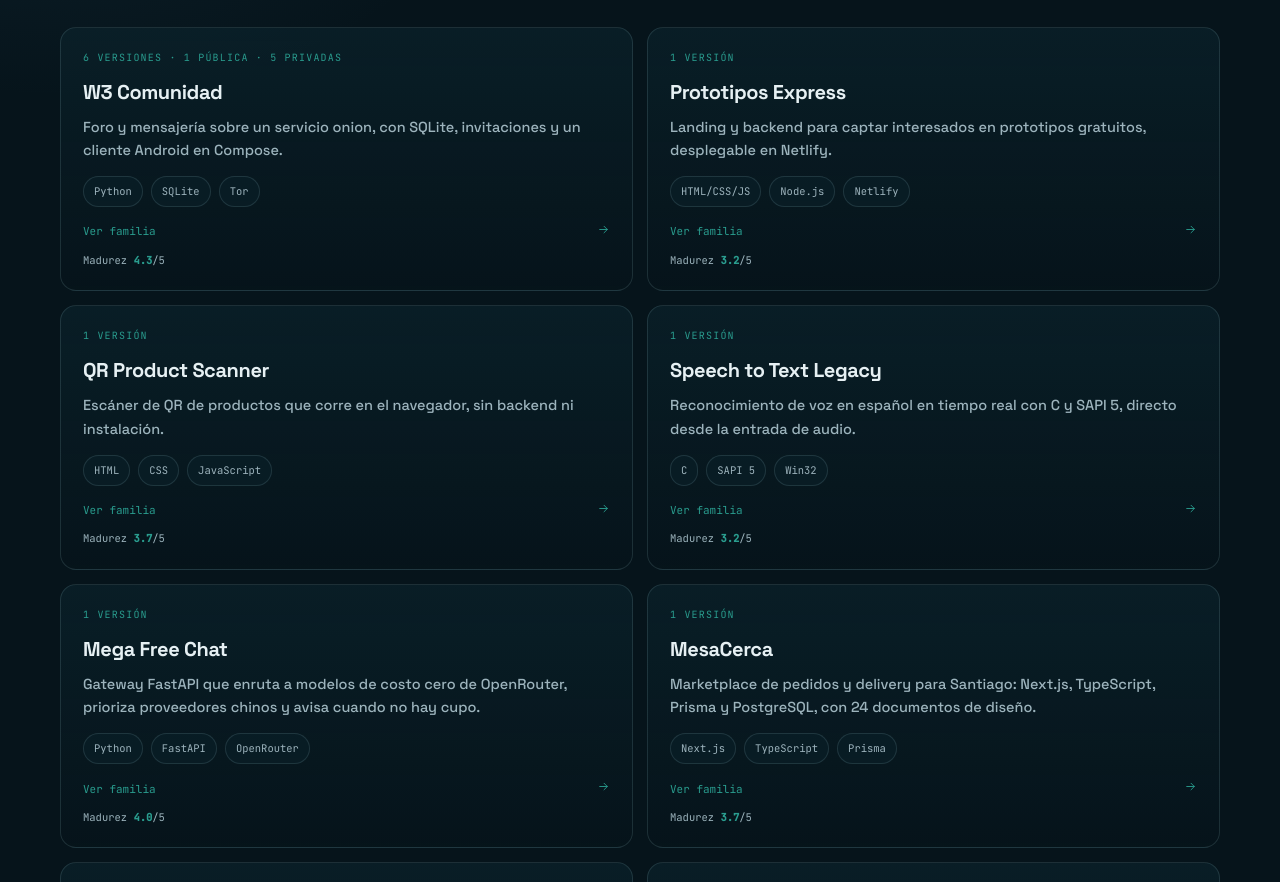
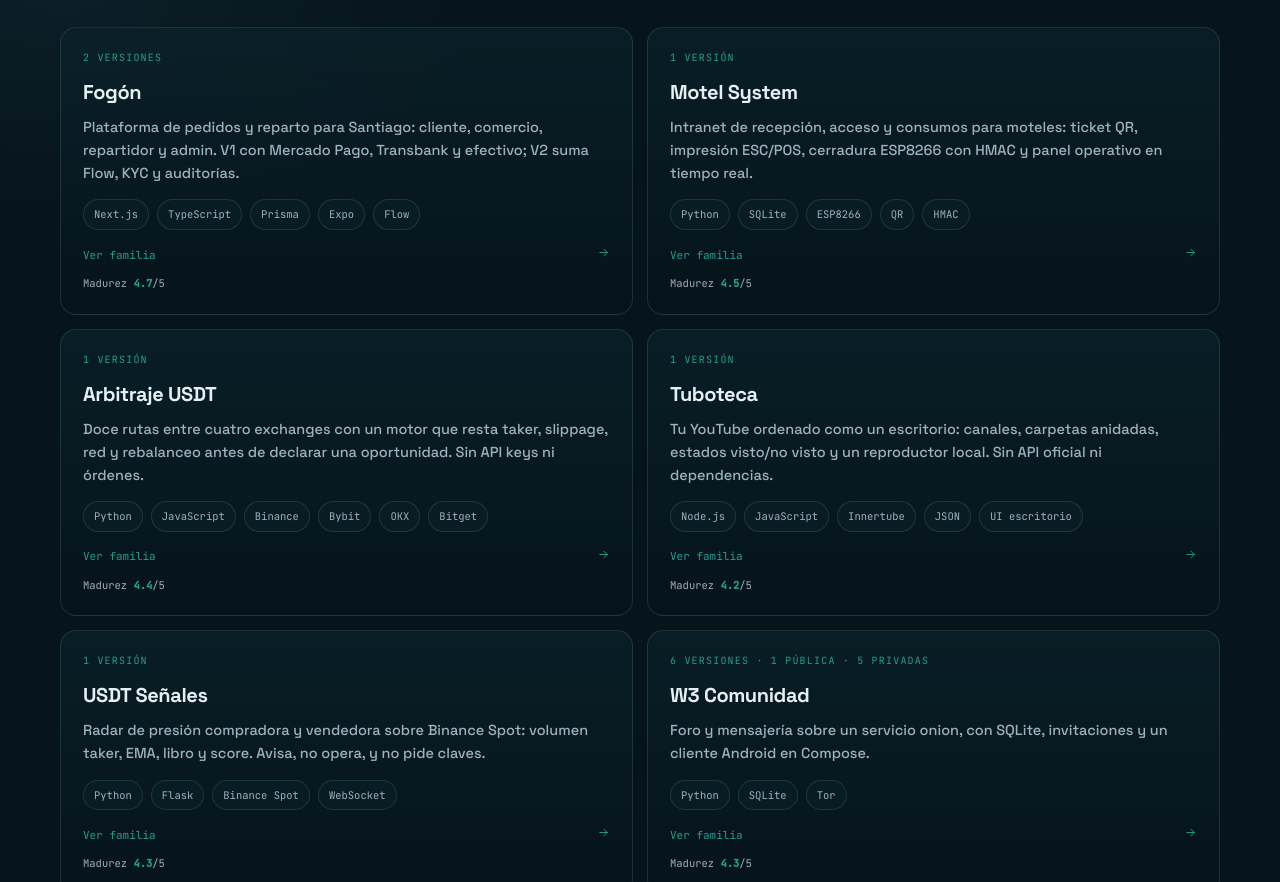
Before and after one commit to jmadasme/jmadasme.github.io, a plain HTML site: page software/index.html in a window 1280 px wide. Shown: the part 763-1645 px from the top of the page. Drawn offline with Linux system fonts and the light colour scheme.

Commit message:
feat(software): cinco familias nuevas y contadores 16/26

```diff
--- a/software/index.html
+++ b/software/index.html
@@ -4,9 +4,9 @@
 <meta charset="utf-8">
 <meta name="viewport" content="width=device-width,initial-scale=1">
 <title>Software &amp; IA · jmadasme</title>
-<meta name="description" content="Once familias de software: comunidad onion, marketplaces, Permaweb, prototipos, QR, voz legacy y proxies de IA.">
+<meta name="description" content="Dieciséis familias de software: comunidad onion, marketplaces, Permaweb, prototipos, QR, voz legacy y proxies de IA.">
 <meta property="og:title" content="Software &amp; IA · jmadasme">
-<meta property="og:description" content="Once familias de software: comunidad onion, marketplaces, Permaweb, prototipos, QR, voz legacy y proxies de IA.">
+<meta property="og:description" content="Dieciséis familias de software: comunidad onion, marketplaces, Permaweb, prototipos, QR, voz legacy y proxies de IA.">
 <meta property="og:image" content="assets/og.png">
 <meta property="og:type" content="website">
 <meta name="twitter:card" content="summary_large_image">
@@ -145,13 +145,54 @@ h2{font-size:clamp(30px,4vw,46px);line-height:1.05;letter-spacing:-.04em;margin:
 <main id="top">
 <section class="hero"><div class="wrap" style="max-width:900px">
   <div class="eyebrow">03 · Datos y automatización</div>
-  <h1>Software &amp; IA.<br><span class="grad">11 familias.</span></h1>
-  <p class="lead">Once familias de software: comunidad onion, marketplaces, Permaweb, prototipos, QR, voz legacy y proxies de IA.</p>
-  <div class="badges"><span class="badge">11 familias</span><span class="badge">20 versiones</span><span class="badge">Documentación completa</span></div>
+  <h1>Software &amp; IA.<br><span class="grad">16 familias.</span></h1>
+  <p class="lead">Dieciséis familias de software: comunidad onion, marketplaces, Permaweb, prototipos, QR, voz legacy y proxies de IA.</p>
+  <div class="badges"><span class="badge">16 familias</span><span class="badge">26 versiones</span><span class="badge">Documentación completa</span></div>
 </div></section>
 <section class="section"><div class="wrap">
   <div class="section-head reveal"><div class="kicker">Catálogo · Software &amp; IA</div><h2>Elegí una familia.</h2><p class="section-sub">Cada tarjeta abre su página, con versiones, arquitectura y documentación.</p></div>
-  <div style="display:grid;grid-template-columns:repeat(2,1fr);gap:14px"><a class="card reveal" href="/w3-comunidad/" style="display:block;padding:22px">
+  <div style="display:grid;grid-template-columns:repeat(2,1fr);gap:14px">
+<a class="card reveal" href="/fogon/" style="display:block;padding:22px">
+<span class="tag">2 versiones</span>
+<h3 style="font-size:20px;margin-bottom:8px">Fogón</h3>
+<p style="margin-bottom:14px">Plataforma de pedidos y reparto para Santiago: cliente, comercio, repartidor y admin. V1 con Mercado Pago, Transbank y efectivo; V2 suma Flow, KYC y auditorías.</p>
+<div class="chips"><span class="chip">Next.js</span><span class="chip">TypeScript</span><span class="chip">Prisma</span><span class="chip">Expo</span><span class="chip">Flow</span></div>
+<div style="display:flex;justify-content:space-between;align-items:center;margin-top:16px;font-family:var(--mono);font-size:11px;color:var(--accent)"><span>Ver familia</span><span><svg viewBox="0 0 24 24" width="13" height="13" fill="none" stroke="currentColor" stroke-width="1.7" stroke-linecap="round" stroke-linejoin="round" aria-hidden="true"><path d="M5 12h14M13 6l6 6-6 6"/></svg></span></div>
+<div class="score-line" style="margin-top:10px;font-family:var(--mono);font-size:10.5px;color:var(--muted)">Madurez <strong style="color:var(--accent)">4.7</strong>/5</div>
+</a>
+<a class="card reveal" href="/motel-system/" style="display:block;padding:22px">
+<span class="tag">1 versión</span>
+<h3 style="font-size:20px;margin-bottom:8px">Motel System</h3>
+<p style="margin-bottom:14px">Intranet de recepción, acceso y consumos para moteles: ticket QR, impresión ESC/POS, cerradura ESP8266 con HMAC y panel operativo en tiempo real.</p>
+<div class="chips"><span class="chip">Python</span><span class="chip">SQLite</span><span class="chip">ESP8266</span><span class="chip">QR</span><span class="chip">HMAC</span></div>
+<div style="display:flex;justify-content:space-between;align-items:center;margin-top:16px;font-family:var(--mono);font-size:11px;color:var(--accent)"><span>Ver familia</span><span><svg viewBox="0 0 24 24" width="13" height="13" fill="none" stroke="currentColor" stroke-width="1.7" stroke-linecap="round" stroke-linejoin="round" aria-hidden="true"><path d="M5 12h14M13 6l6 6-6 6"/></svg></span></div>
+<div class="score-line" style="margin-top:10px;font-family:var(--mono);font-size:10.5px;color:var(--muted)">Madurez <strong style="color:var(--accent)">4.5</strong>/5</div>
+</a>
+<a class="card reveal" href="/arbitraje/" style="display:block;padding:22px">
+<span class="tag">1 versión</span>
+<h3 style="font-size:20px;margin-bottom:8px">Arbitraje USDT</h3>
+<p style="margin-bottom:14px">Doce rutas entre cuatro exchanges con un motor que resta taker, slippage, red y rebalanceo antes de declarar una oportunidad. Sin API keys ni órdenes.</p>
+<div class="chips"><span class="chip">Python</span><span class="chip">JavaScript</span><span class="chip">Binance</span><span class="chip">Bybit</span><span class="chip">OKX</span><span class="chip">Bitget</span></div>
+<div style="display:flex;justify-content:space-between;align-items:center;margin-top:16px;font-family:var(--mono);font-size:11px;color:var(--accent)"><span>Ver familia</span><span><svg viewBox="0 0 24 24" width="13" height="13" fill="none" stroke="currentColor" stroke-width="1.7" stroke-linecap="round" stroke-linejoin="round" aria-hidden="true"><path d="M5 12h14M13 6l6 6-6 6"/></svg></span></div>
+<div class="score-line" style="margin-top:10px;font-family:var(--mono);font-size:10.5px;color:var(--muted)">Madurez <strong style="color:var(--accent)">4.4</strong>/5</div>
+</a>
+<a class="card reveal" href="/tuboteca/" style="display:block;padding:22px">
+<span class="tag">1 versión</span>
+<h3 style="font-size:20px;margin-bottom:8px">Tuboteca</h3>
+<p style="margin-bottom:14px">Tu YouTube ordenado como un escritorio: canales, carpetas anidadas, estados visto/no visto y un reproductor local. Sin API oficial ni dependencias.</p>
+<div class="chips"><span class="chip">Node.js</span><span class="chip">JavaScript</span><span class="chip">Innertube</span><span class="chip">JSON</span><span class="chip">UI escritorio</span></div>
+<div style="display:flex;justify-content:space-between;align-items:center;margin-top:16px;font-family:var(--mono);font-size:11px;color:var(--accent)"><span>Ver familia</span><span><svg viewBox="0 0 24 24" width="13" height="13" fill="none" stroke="currentColor" stroke-width="1.7" stroke-linecap="round" stroke-linejoin="round" aria-hidden="true"><path d="M5 12h14M13 6l6 6-6 6"/></svg></span></div>
+<div class="score-line" style="margin-top:10px;font-family:var(--mono);font-size:10.5px;color:var(--muted)">Madurez <strong style="color:var(--accent)">4.2</strong>/5</div>
+</a>
+<a class="card reveal" href="/usdt-senales/" style="display:block;padding:22px">
+<span class="tag">1 versión</span>
+<h3 style="font-size:20px;margin-bottom:8px">USDT Señales</h3>
+<p style="margin-bottom:14px">Radar de presión compradora y vendedora sobre Binance Spot: volumen taker, EMA, libro y score. Avisa, no opera, y no pide claves.</p>
+<div class="chips"><span class="chip">Python</span><span class="chip">Flask</span><span class="chip">Binance Spot</span><span class="chip">WebSocket</span></div>
+<div style="display:flex;justify-content:space-between;align-items:center;margin-top:16px;font-family:var(--mono);font-size:11px;color:var(--accent)"><span>Ver familia</span><span><svg viewBox="0 0 24 24" width="13" height="13" fill="none" stroke="currentColor" stroke-width="1.7" stroke-linecap="round" stroke-linejoin="round" aria-hidden="true"><path d="M5 12h14M13 6l6 6-6 6"/></svg></span></div>
+<div class="score-line" style="margin-top:10px;font-family:var(--mono);font-size:10.5px;color:var(--muted)">Madurez <strong style="color:var(--accent)">4.3</strong>/5</div>
+</a>
+<a class="card reveal" href="/w3-comunidad/" style="display:block;padding:22px">
   <span class="tag">6 versiones · 1 pública · 5 privadas</span>
   <h3 style="font-size:20px;margin-bottom:8px">W3 Comunidad</h3>
   <p style="margin-bottom:14px">Foro y mensajería sobre un servicio onion, con SQLite, invitaciones y un cliente Android en Compose.</p>
@@ -233,7 +274,7 @@ h2{font-size:clamp(30px,4vw,46px);line-height:1.05;letter-spacing:-.04em;margin:
 <section class="cta"><div class="wrap"><div class="cta-box reveal"><div class="kicker">Volver</div><h2>Seguir explorando.</h2><p>El catálogo general reúne las tres disciplinas en una sola entrada.</p><a class="btn btn-primary" href="/">Volver al portfolio <svg viewBox="0 0 24 24" width="15" height="15" fill="none" stroke="currentColor" stroke-width="1.7" stroke-linecap="round" stroke-linejoin="round" aria-hidden="true"><path d="M5 12h14M13 6l6 6-6 6"/></svg></a></div></div></section>
 </main>
 <footer class="footer"><div class="wrap footer-grid">
-  <div><strong style="color:var(--text)">jmadasme.portfolio</strong> · 38 familias, 91 versiones, 3 secciones.<br>Documentación y sitios publicados con GitHub Pages.<br>Contacto · <a href="mailto:jmadasme@gmail.com">jmadasme@gmail.com</a> · <a href="mailto:jmadasme@protonmail.com">jmadasme@protonmail.com</a> · Telegram <a href="https://t.me/jmadasme" target="_blank" rel="noopener">@jmadasme</a></div>
+  <div><strong style="color:var(--text)">jmadasme.portfolio</strong> · 43 familias, 97 versiones, 3 secciones.<br>Documentación y sitios publicados con GitHub Pages.<br>Contacto · <a href="mailto:jmadasme@gmail.com">jmadasme@gmail.com</a> · <a href="mailto:jmadasme@protonmail.com">jmadasme@protonmail.com</a> · Telegram <a href="https://t.me/jmadasme" target="_blank" rel="noopener">@jmadasme</a></div>
   <div><a href="/arduino-unoq/">Arduino UNO Q</a> · <a href="/iot/">IoT &amp; Hardware</a> · <a href="/software/">Software &amp; IA</a> · <a href="https://github.com/jmadasme" target="_blank" rel="noopener">GitHub</a></div>
 </div></footer>
 
```
